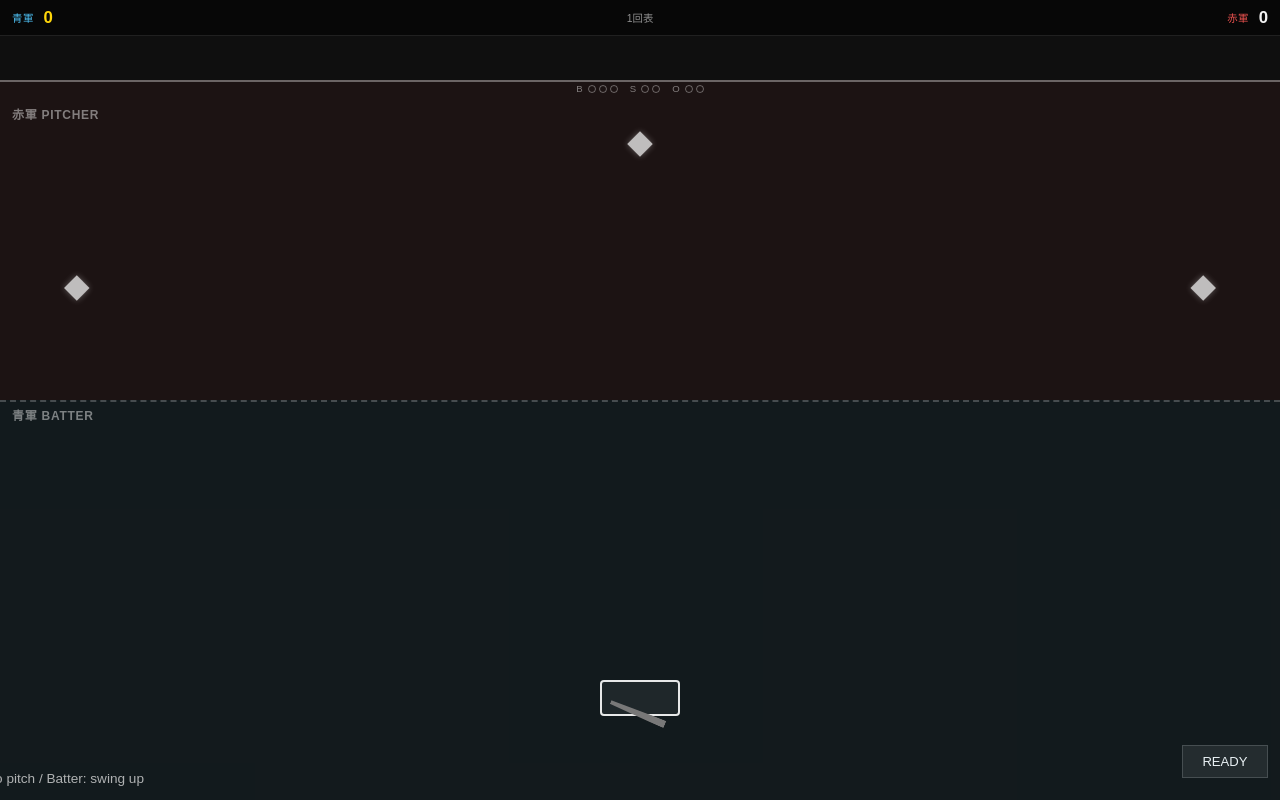
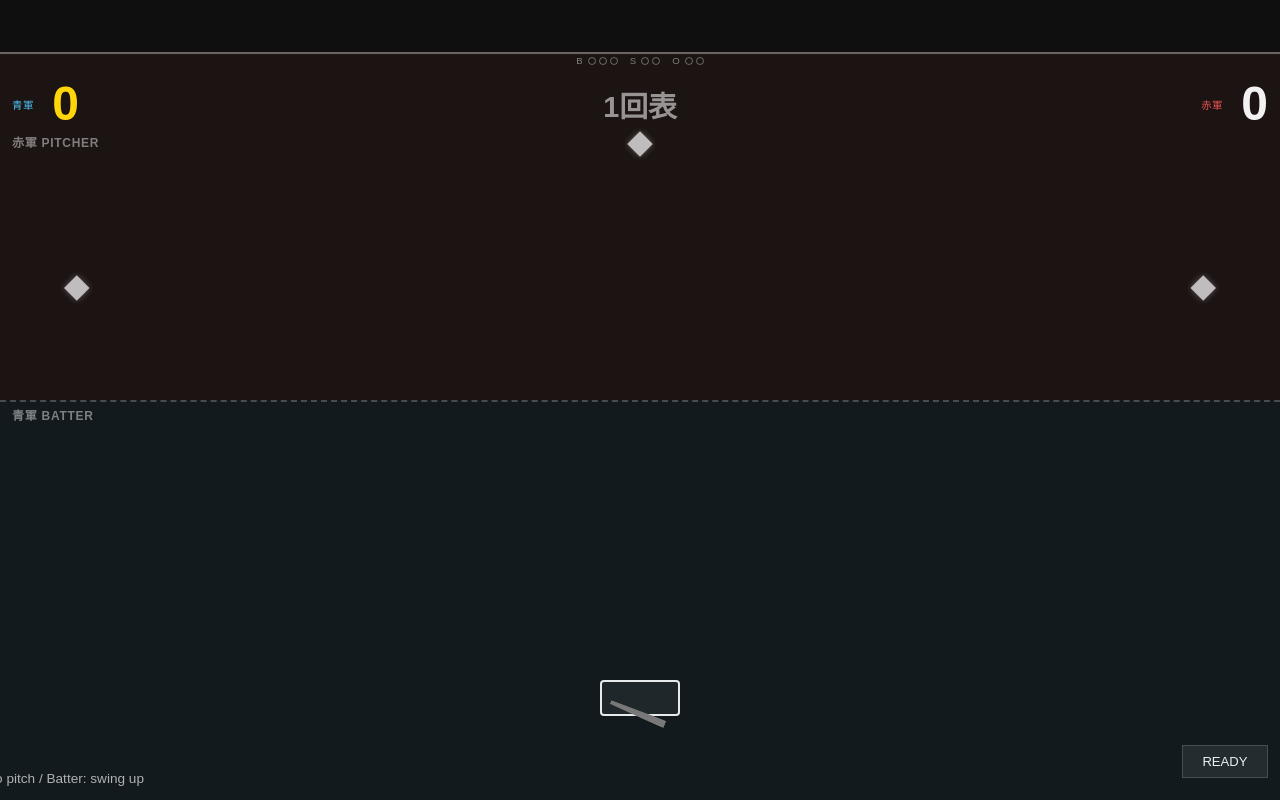
Before and after one commit to tomosud/baseBall, a plain HTML site: page index.html in a window 1280 px wide. Both pictures are taken after a click on the button "Playing Prototype A". Drawn offline with Linux system fonts and the light colour scheme.

Commit message:
Tune play speeds and adjust UI layout
Reduce in-game movement speed and tweak UI spacing. Gameplay: lower runner/ball speed from 152 to 122 in spawn/game flow, mark playing ball as resting and add is-resting class after bounce, and remove the orange contactable indicator in the playing prototype. UI/CSS: reposition and restyle the playing status and BSO bars (adjust safe-area offsets, heights, z-index), switch status bar to grid, enlarge team score and inning typography, adjust tint areas and pitcher label position. These changes improve pacing and visual layout for the playing prototype and safe-area handling.

```diff
--- a/app.js
+++ b/app.js
@@ -317,7 +317,7 @@ function gameProcessBall() {
           fromX: home.x, fromY: home.y,
           toBaseIndex: 0, progress: 0,
           state: "running", colorClass,
-          speed: 152,
+          speed: 122,
         });
         renderPlayingRunners();
       }
@@ -2032,7 +2032,7 @@ function spawnRunnerOnHit() {
       progress: 0,
       state: "running",
       colorClass,
-      speed: 152,
+      speed: 122,
     });
   }
 
@@ -2208,6 +2208,8 @@ function reflectPlayingBallFromBat() {
 function applyPlayingBounce() {
   updatePlayingCall("Bound!", "is-ball");
   applyPitchModelBounce(playingState, getPlayingStrikeZoneRect(), { startRolling: startPlayingRolling, noJudge: true });
+  playingState.isResting = true;
+  elements.playingBall.classList.add("is-resting");
 }
 
 function startPlayingRolling() {
@@ -2422,10 +2424,7 @@ function animatePlaying(timeStamp) {
     }
 
     setPlayingBallPosition(playingState.ballX, playingState.ballY);
-    updateContactableBall(
-      elements.playingBall,
-      playingState.isBallActive && !playingState.isHit && !playingState.isFielderThrow && !playingState.pitchJudged,
-    );
+    // Playing プロトではオレンジ（contactable）表示不要
 
     // 投球中: 塁ヒット判定（走者アウト）
     if (!playingState.isHit) { // isFielderThrow も isHit=false なので通過する
--- a/styles.css
+++ b/styles.css
@@ -443,21 +443,19 @@ button {
   user-select: none;
 }
 
-/* ステータスバー（スコア+イニング） */
+/* スコア・イニング（BSOバー直下） */
 .playing-status-bar {
   position: absolute;
-  top: calc(env(safe-area-inset-top) + 0px);
+  top: calc(env(safe-area-inset-top) + 78px);
   left: 0;
   right: 0;
-  height: 36px;
-  display: flex;
-  flex-direction: row;
+  height: 52px;
+  display: grid;
+  grid-template-columns: 1fr auto 1fr;
   align-items: center;
-  justify-content: space-between;
   padding: 0 12px;
-  z-index: 10;
-  background: rgba(0,0,0,0.55);
-  border-bottom: 1px solid rgba(255,255,255,0.10);
+  z-index: 5;
+  background: transparent;
   pointer-events: none;
 }
 
@@ -473,11 +471,12 @@ button {
 }
 
 .status-team-score {
-  font-size: 1.05rem;
+  font-size: 3rem;
   font-weight: 700;
   color: #f2f2f2;
-  min-width: 14px;
+  min-width: 40px;
   text-align: right;
+  line-height: 1;
 }
 
 #statusTeamBlue .status-team-name { color: #4fc3f7; }
@@ -486,15 +485,21 @@ button {
 .status-team.is-batting .status-team-score { color: #ffd60a; }
 
 .status-inning {
-  font-size: 0.65rem;
+  font-size: 1.8rem;
+  font-weight: 600;
   color: rgba(255,255,255,0.55);
   white-space: nowrap;
+  text-align: center;
+}
+
+#statusTeamRed {
+  justify-content: flex-end;
 }
 
 /* BSOバー（壁の下） */
 .playing-bso-bar {
   position: absolute;
-  top: calc(env(safe-area-inset-top) + 83px);
+  top: calc(env(safe-area-inset-top) + 55px);
   left: 0;
   right: 0;
   display: flex;
@@ -591,8 +596,8 @@ button {
 }
 
 .playing-area-tint.is-top-area {
-  top: calc(env(safe-area-inset-top) + 80px);
-  height: calc(50% - env(safe-area-inset-top) - 80px);
+  top: calc(env(safe-area-inset-top) + 52px);
+  height: calc(50% - env(safe-area-inset-top) - 52px);
 }
 
 .playing-area-tint.is-bottom-area {
@@ -607,7 +612,7 @@ button {
   position: absolute;
   left: 0;
   right: 0;
-  top: calc(env(safe-area-inset-top) + 80px);
+  top: calc(env(safe-area-inset-top) + 52px);
   height: 0;
   border-top: 2px solid rgba(255, 255, 255, 0.35);
   pointer-events: none;
@@ -637,7 +642,7 @@ button {
 }
 
 .playing-label.is-pitcher {
-  top: calc(env(safe-area-inset-top) + 107px);
+  top: calc(env(safe-area-inset-top) + 135px);
   left: calc(env(safe-area-inset-left) + 12px);
 }
 
```
